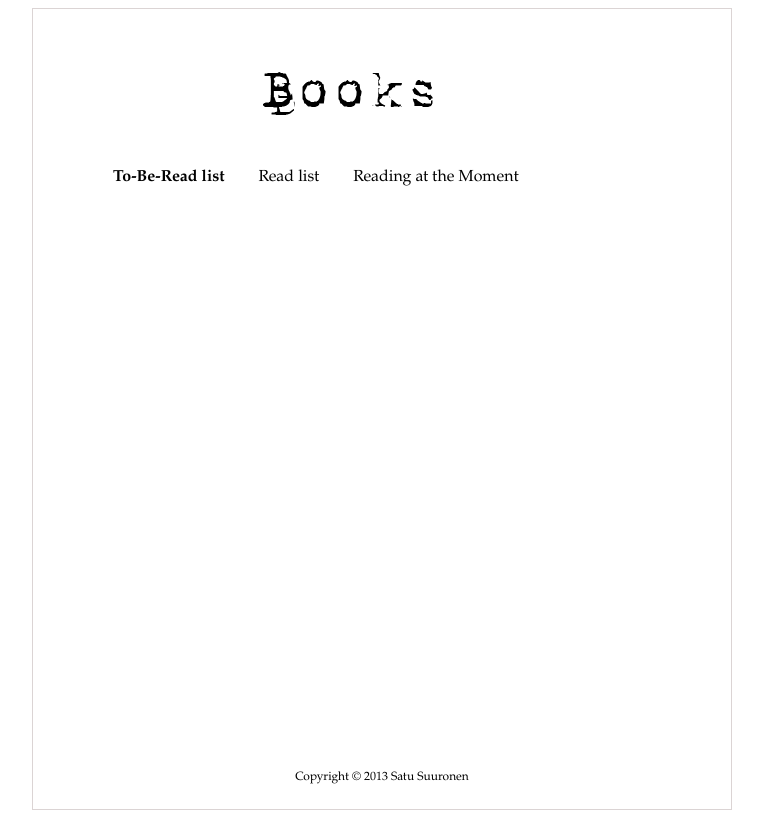
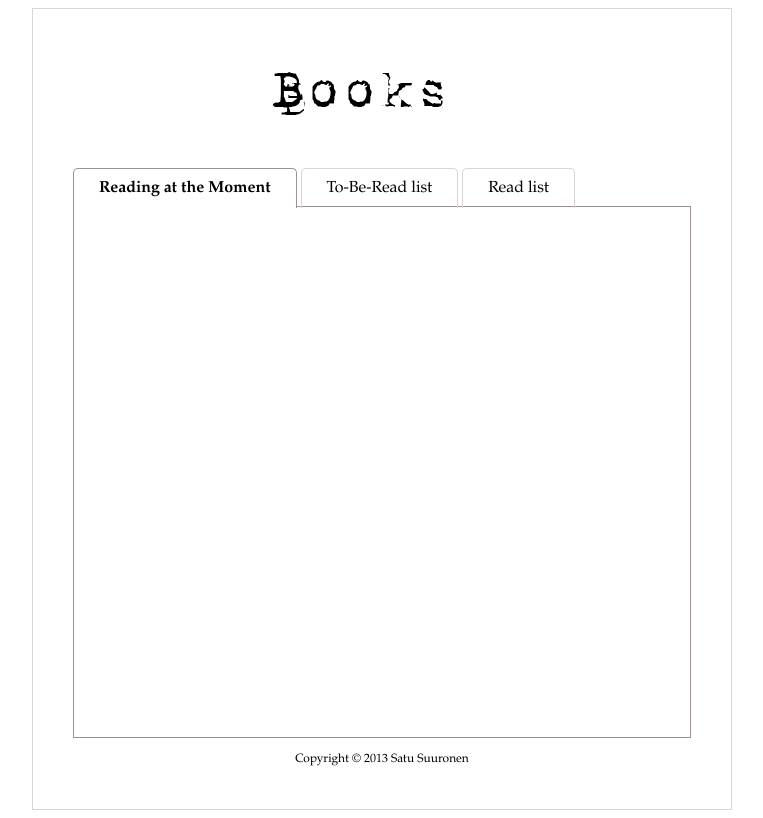
Before and after one commit to satusuuronen/books, a Python web app: template templates/books_app/to_be_read.html in a window 1280 px wide. Shown: the whole page, without its empty margins (318-1081 px from the left). Run offline with Jinja, Linux system fonts and the light colour scheme; the template is opened without the code that fills it, so the values that code supplies are empty.

Commit message:
Attempt to reduce ugliness (styles added)

```diff
--- a/books/media/css/books.css
+++ b/books/media/css/books.css
@@ -18,7 +18,7 @@ ul {
 #menu {
     padding-top: 60px;
     padding-bottom: 50px;
-    padding-left:150px;
+    padding-left:200px;
 }
 
 h1 {
@@ -48,35 +48,100 @@ a {
 
 }
 
+.list_button {
+    font-size: 20px;
+    color: #DBD4D4;
+    float: right;
+}
+
+.list_button:hover {
+    color: black;
+    cursor: pointer;
+}
+
+.title_information {
+    display: inline;
+    text-align: left;
+}
+
 #container {
-    height: 800px;
+    min-height: 800px;
     border:1px solid #DBD4D4;
-    padding-left: 80px;
-    padding-right: 80px;
+    padding-left: 40px;
+    padding-right: 40px;
+    position: relative;
 }
 
 #content {
-    height: 590px;
+}
+
+#list_container {
+    border-left:1px solid #9C9195;
+    border-right:1px solid #9C9195;
+    border-bottom:1px solid #9C9195;
+    border-top:1px solid #9C9195;
+    min-height: 470px;
+    padding-left: 35px;
+    padding-right: 35px;
+    padding-bottom: 30px;
+    padding-top:30px;
+    margin-top: 0px;
+    position: relative;
+    top: -2px;
+    z-index: 10;
+}
+
+.information {
+    font-color: #9C9195;
+    font-size: 12px;
+    display: inline;
+    text-align: left;
+}
+
+.date {
+    float: right;
 }
 
 .list_title {
-    display: inline;
-    padding-right: 30px;
+    display: inline-block;
+    padding-left: 25px;
+    padding-right: 25px;
+    padding-top: 10px;
+    padding-bottom: 10px;
+    border-top:1px solid #DBD4D4;
+    border-top-left-radius: 5px 5px;
+    border-top-right-radius: 5px 5px;
+    border-left:1px solid #DBD4D4;
+    border-right:1px solid #DBD4D4;
+    text-align: center;
+    z-index: 5;
+
 }
 
 .list_title:hover {
     color: #DBD4D4;
+    cursor: pointer;
 }
 
 
 .selected_list {
     font-weight: bold;
+    border-color: #9C9195;
+    background-color: white;
+    z-index: 25;
 }
 
 .selected_list:hover {
     color: black;
+    border-color: #9C9195;
 }
 
+.divider {
+    margin-top: 20px;
+    padding-bottom: 20px;
+    border-top: solid 1px;
+    color: #DBD4D4;
+}
 
 .dividertop {
     border-bottom: solid 1px;
@@ -94,3 +159,8 @@ a {
     text-align: center;
     font-size: 12px;
 }
+
+#title_menu {
+    position: relative;
+    z-index: 15;
+}
--- a/books/media/js/books.js
+++ b/books/media/js/books.js
@@ -1,10 +1,14 @@
-function showInformation(button) {
-    var information = $(button).parent().parent().find('.information');
+function showInformation(list_button) {
+    var information = $(list_button).parent().parent().find('.information');
     if (!($(information).is(":visible"))) {
         information.show();
+        $(list_button).html("-");
+        $(list_button).show();
     }
     else {
         information.hide();
+        $(list_button).html("+");
+        $(list_button).show();
     }
 }
 
--- a/templates/books_app/to_be_read.html
+++ b/templates/books_app/to_be_read.html
@@ -2,23 +2,26 @@
 
 {% block content %}
     <div id="title_menu">
-    <div id="list1" class="list_title selected_list" onclick="changeList(this)">To-Be-Read list</div>
-    <div id="list2" class="list_title" onclick="changeList(this)">Read list</div>
-    <div id="list3" class="list_title" onclick="changeList(this)">Reading at the Moment</div>
+        <div id="list1" class="list_title selected_list" onclick="changeList(this)">Reading at the Moment</div>
+        <div id="list2" class="list_title" onclick="changeList(this)">To-Be-Read list</div>
+        <div id="list3" class="list_title" onclick="changeList(this)">Read list</div>
     </div>
+
     <div id="list_container">
     <div id="listing1" class="list">
         <ul style="padding-left: 0px;">
-        {% for item in items_tbr %}
+        {% for item in items_ratm %}
                 <div>
-                <p>
-                {{ item.author }}{% if item.title %}: {{ item.title }} {% endif %}{% if item.second_title %}({{ item.second_title }}){% endif %} <input type="button" onclick="showInformation(this)"></input> <br>
+                <p class="title_information">
+                {{ item.author }}{% if item.title %}: {{ item.title }} {% endif %}{% if item.second_title %}({{ item.second_title }}){% endif %} <span class="list_button" onclick="showInformation(this)"> + </span> <br>
                 </p>
                 <p class="information" style="display: none;">
-                {{ item.date_created }}  {{ item.book_type }} <br>
-                {{ item.description }}
+                <br>{{ item.book_type }}   <span class="date"> {{ item.date_created }} </span> <br><br>
+                {{ item.description }} <br><br>
                 </p>
+                <div class="divider"></div>
                 </div>
+
         {% endfor %}
         </ul>
 
@@ -26,16 +29,16 @@
     <div id="listing2" class="list">
 
         <ul style="padding-left: 0px;">
-        {% for item in items_read %}
+        {% for item in items_tbr %}
                 <div>
-                <p>
-                {{ item.author }}{% if item.title %}: {{ item.title }} {% endif %}{% if item.second_title %}({{ item.second_title }}){% endif %}  <input type="button" onclick="showInformation(this)"></input><br>
+                <p class="title_information">
+                {{ item.author }}{% if item.title %}: {{ item.title }} {% endif %}{% if item.second_title %}({{ item.second_title }}){% endif %}  <span class="list_button" onclick="showInformation(this)"> + </span> <br>
                 </p>
                 <p class="information" style="display: none;">
-                {{ item.date_created }}  {{ item.book_type }} <br>
-                Read: {{ item.date_read}}
-                {{ item.description }}
+                <br>{{ item.book_type }} <span class="date"> {{ item.date_created }} </span> <br><br>
+                {{ item.description }}<br><br>
                 </p>
+                <div class="divider"></div>
                 </div>
         {% endfor %}
         </ul>
@@ -44,15 +47,16 @@
     <div id="listing3" class="list">
 
         <ul style="padding-left: 0px;">
-        {% for item in items_ratm %}
+        {% for item in items_read %}
                 <div>
-                <p>
-                {{ item.author }}{% if item.title %}: {{ item.title }} {% endif %}{% if item.second_title %}({{ item.second_title }}){% endif %}  <input type="button" onclick="showInformation(this)"></input><br>
+                <p class="title_information">
+                {{ item.author }}{% if item.title %}: {{ item.title }} {% endif %}{% if item.second_title %}({{ item.second_title }}){% endif %}  <span class="list_button" onclick="showInformation(this)"> + </span> <br>
                 </p>
                 <p class="information" style="display: none;">
-                {{ item.date_created }}  {{ item.book_type }} <br>
-                {{ item.description }}
+                <br>{{ item.book_type }}  | Read: {{ item.date_read}} <span class="date"> {{ item.date_created }} </span> <br><br>
+                {{ item.description }}<br><br>
                 </p>
+                <div class="divider"></div>
                 </div>
         {% endfor %}
         </ul>
```
Also changed, not shown: 4 other files.
